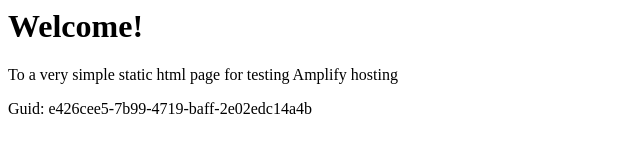
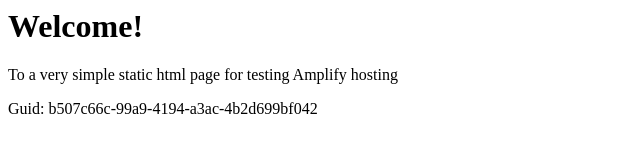
Before and after one commit to aws-aemilia-bah/Github-PR-Commit-Integration-Test-DoNotTouch-GithubWebhookPreviewCanaryTest-v1-preprod-me-south-1, a website: page src/index.html in a window 1280 px wide. Shown: the full height of the page, 0-640 px from the left. Drawn offline with Linux system fonts and the light colour scheme.

Commit message:
commit from integ tests

```diff
--- a/src/index.html
+++ b/src/index.html
@@ -12,6 +12,6 @@
 <body>
     <h1>Welcome!</h1>
     <p>To a very simple static html page for testing Amplify hosting</p>
-    <p>Guid: e426cee5-7b99-4719-baff-2e02edc14a4b</p></body>
+    <p>Guid: b507c66c-99a9-4194-a3ac-4b2d699bf042</p></body>
 
 </html>
```
